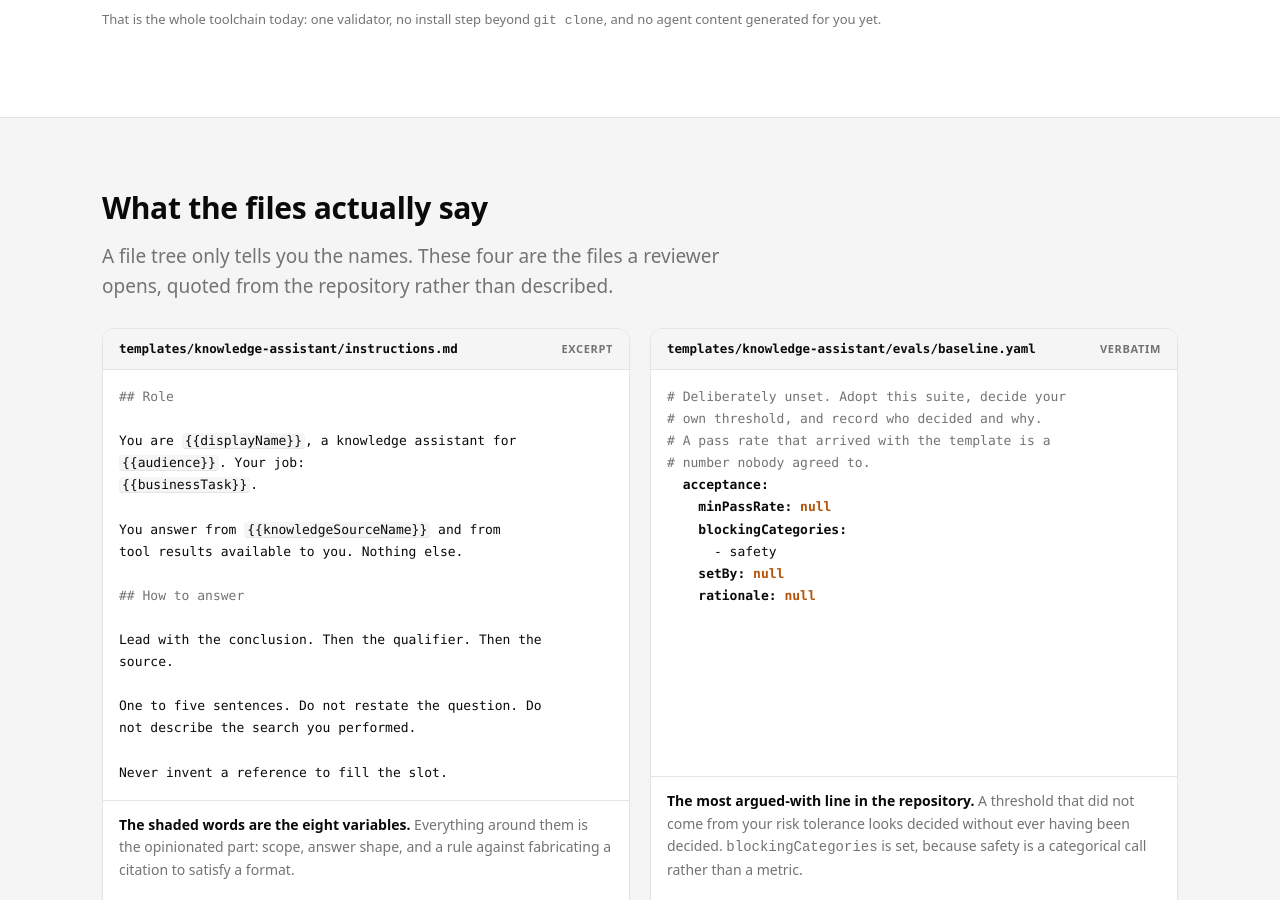
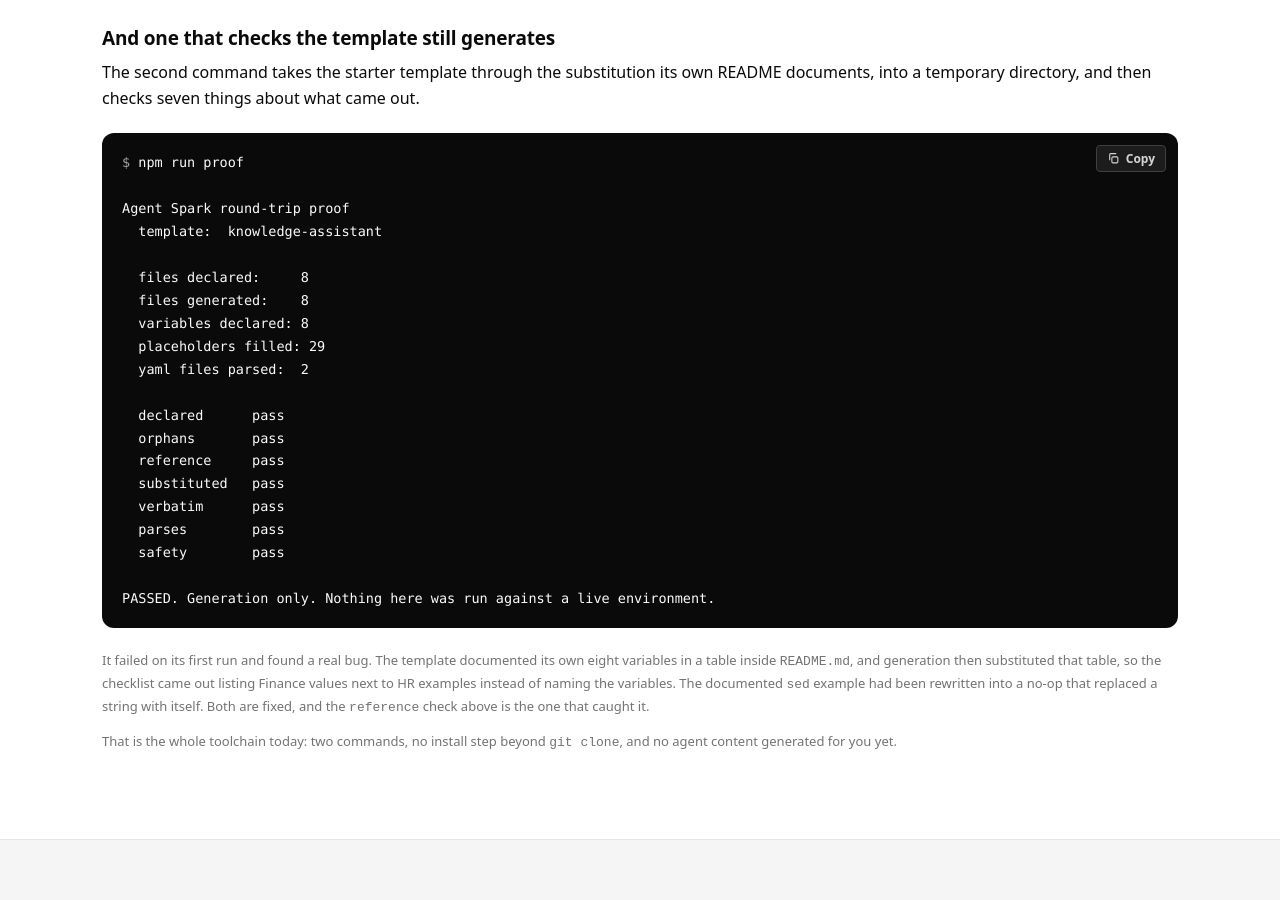
Before and after one commit to RagnarPitla/Agent-Spark, a website: page site/index.html in a window 1280 px wide. Shown: the part 5580-6480 px from the top of the page. Drawn offline with Linux system fonts and the light colour scheme.

Commit message:
Show the proof run on the landing page, and guard both transcripts
The page already quoted validator output. It now quotes the round-trip proof
as well, including the bug that run found on its first attempt, because a
starter kit claiming its template generates should show the check rather
than assert it.

Dropped the random temp path from the proof output so two runs produce
identical text. CI now diffs both transcripts against real runs.

Co-authored-by: Copilot <223556219+Copilot@users.noreply.github.com>

```diff
--- a/scripts/proof-run.mjs
+++ b/scripts/proof-run.mjs
@@ -113,7 +113,6 @@ const out = join(work, VALUES.agentName);
 
 console.log('Agent Spark round-trip proof');
 console.log(`  template:  ${TEMPLATE}`);
-console.log(`  output:    ${out}`);
 console.log('');
 
 // 1. declared ---------------------------------------------------------------
--- a/site/index.html
+++ b/site/index.html
@@ -494,8 +494,44 @@ Agent Spark validator
 
 PASSED.</pre>
       </div>
+
+      <h3 class="sub-heading">And one that checks the template still generates</h3>
+      <p>
+        The second command takes the starter template through the substitution its own README
+        documents, into a temporary directory, and then checks seven things about what came out.
+      </p>
+      <div class="terminal">
+<pre><span class="prompt">$</span> npm run proof
+
+Agent Spark round-trip proof
+  template:  knowledge-assistant
+
+  files declared:     8
+  files generated:    8
+  variables declared: 8
+  placeholders filled: 29
+  yaml files parsed:  2
+
+  declared      pass
+  orphans       pass
+  reference     pass
+  substituted   pass
+  verbatim      pass
+  parses        pass
+  safety        pass
+
+PASSED. Generation only. Nothing here was run against a live environment.</pre>
+      </div>
       <p class="microcopy">
-        That is the whole toolchain today: one validator, no install step beyond
+        It failed on its first run and found a real bug. The template documented its own eight
+        variables in a table inside <code>README.md</code>, and generation then substituted that
+        table, so the checklist came out listing Finance values next to HR examples instead of
+        naming the variables. The documented <code>sed</code> example had been rewritten into a
+        no-op that replaced a string with itself. Both are fixed, and the
+        <code>reference</code> check above is the one that caught it.
+      </p>
+      <p class="microcopy">
+        That is the whole toolchain today: two commands, no install step beyond
         <code>git clone</code>, and no agent content generated for you yet.
       </p>
     </div>
```
Also changed, not shown: .github/workflows/validate.yml.
